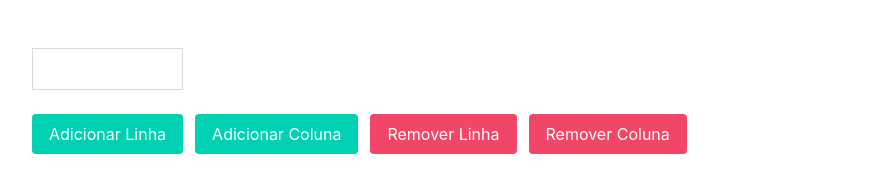
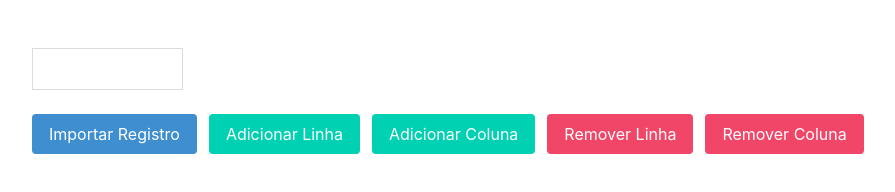
Before and after one commit to eduarda-manentii/dedete-vuejs, a website: page index.html in a window 1280 px wide. Shown: the whole page, without its empty margins (32-927 px from the left). Drawn offline with nearby package versions, Linux system fonts and the light colour scheme.

Commit message:
Adicionado o botão de importe.

```diff
--- a/index.html
+++ b/index.html
@@ -4,7 +4,7 @@
     <title> Dedete </title>
     <script src="https://cdn.jsdelivr.net/npm/vue@2.6.14/dist/vue.js"></script>
     <link rel="stylesheet" href="https://cdn.jsdelivr.net/npm/bulma@0.9.3/css/bulma.min.css">
-    <style>
+   <style>
         .table-container {
             overflow-x: auto;
         }
@@ -39,6 +39,9 @@
 
             <div class="field is-grouped">
                 <p class="control">
+                    <button class="button is-info" @click="importarRegistro">Importar Registro</button>
+                </p>
+                <p class="control">
                     <button class="button is-primary" @click="adicionarLinha">Adicionar Linha</button>
                 </p>
                 <p class="control">
@@ -61,7 +64,8 @@
                 tableData: [
                     ['']
                 ],
-                initialColumns: 1
+                initialColumns: 1,
+                apiRecord: {}
             },
             methods: {
                 adicionarLinha() {
@@ -87,6 +91,9 @@
                         this.initialColumns--;
                     }
                 },
+                importarRegistro() {
+                    //todo: import
+                }
             }
         });
     </script>
--- /dev/null
+++ b/package.json
@@ -0,0 +1,5 @@
+{
+  "dependencies": {
+    "axios": "^1.5.1"
+  }
+}
```
Also changed, not shown: 2 other files.
